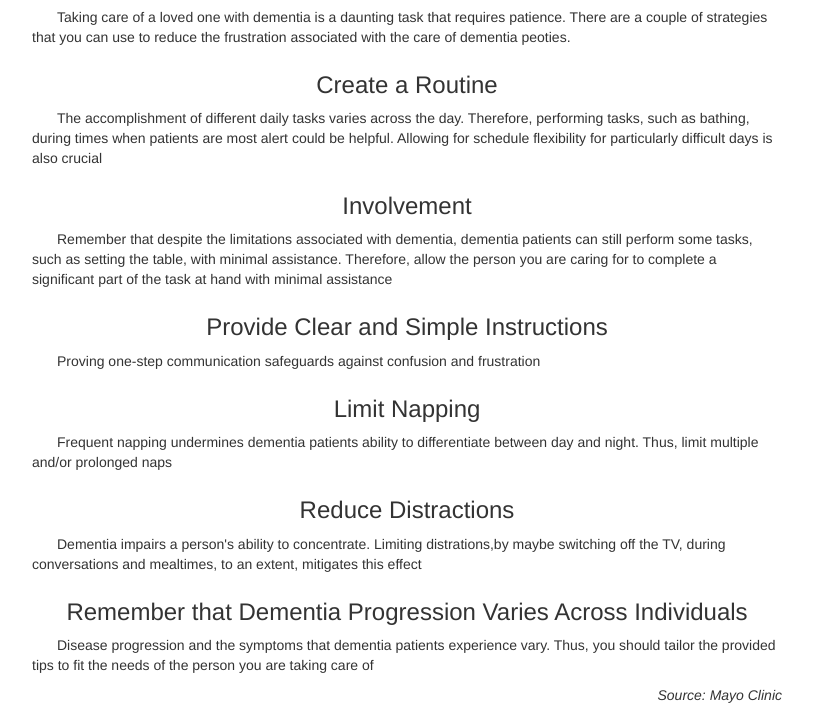
After one commit to Waithera-m/dementia-care-and-selfcare, a Flask app: page /dementia_care in a window 1280 px wide. The commit adds this page. Shown: the part 922-1637 px from the top of the page, without its empty margins (38-851 px from the left). Run offline with Flask 2, Linux system fonts and the light colour scheme; some libraries are stand-ins or nearby versions.

Commit message:
Create and style dementia care page; add template's link to navbar to ease navigation

```diff
--- a/app/main/views.py
+++ b/app/main/views.py
@@ -21,4 +21,15 @@ def dementia():
     '''
     dementia_list = get_topics('dementia')
 
-    return render_template('dementia.html',dementia_list=dementia_list)
+    title='news'
+
+    return render_template('dementia.html',dementia_list=dementia_list,title=title)
+
+@main.route('/dementia_care')
+def dementia_care():
+
+    '''
+    view function returns dementia_care template and its contents
+    '''
+    title = 'dementia care'
+    return render_template('dementia_care.html',title=title)
--- /dev/null
+++ b/app/templates/dementia_care.html
@@ -0,0 +1,42 @@
+{% extends 'base.html' %}
+
+{% block title %}
+    <link href="https://fonts.googleapis.com/css2?family=Exo&display=swap" rel="stylesheet">
+
+{% endblock %}
+
+{% block styles %}
+    {{super()}}
+    <link rel="stylesheet" href="{{url_for('static',filename='css/index.css')}}">
+
+{% endblock %}
+
+{% block content %}
+<div class="jumbotron">
+    <h1>Dementia Care</h1>
+</div>
+<div class="container">
+    <div class="row">
+        <h1 style="text-align: center;">Taking Care of a Loved One</h1>
+            <hr>
+            <img src="https://bit.ly/3fDTNWy" alt="elderly person and nurse" class="img-responsive" style="margin-bottom: 8px;">
+        <div class="col-md-8">
+            <p style="text-indent: 25px;">Taking care of a loved one with dementia is a daunting task that requires patience. There are a couple of strategies that you can use to reduce the frustration associated with the care of dementia peoties.</p>
+            <h3 style="font-weight: 550; text-align: center; margin-top: 25px">Create a Routine</h3>
+            <p style="text-indent: 25px;">The accomplishment of different daily tasks varies across the day. Therefore, performing tasks, such as bathing, during times when patients are most alert could be helpful. Allowing for schedule flexibility for particularly difficult days is also crucial</p>
+            <h3 style="font-weight: 550; text-align: center; margin-top: 25px">Involvement</h3>
+            <p style="text-indent: 25px;">Remember that despite the limitations associated with dementia, dementia patients can still perform some tasks, such as setting the table, with minimal assistance. Therefore, allow the person you are caring for to complete a significant part of the task at hand with minimal assistance</p>
+            <h3 style="font-weight: 550; text-align: center; margin-top: 25px;">Provide Clear and Simple Instructions</h3>
+            <p style="text-indent: 25px;">Proving one-step communication safeguards against confusion and frustration</p>
+            <h3 style="font-weight: 550; text-align: center; margin-top: 25px">Limit Napping</h3>
+            <p style="text-indent: 25px;">Frequent napping undermines dementia patients ability to differentiate between day and night. Thus, limit multiple and/or prolonged naps</p>
+            <h3 style="font-weight: 550; text-align: center; margin-top: 25px">Reduce Distractions</h3>
+            <p style="text-indent: 25px;">Dementia impairs a person's ability to concentrate. Limiting distrations,by maybe switching off the TV, during conversations and mealtimes, to an extent, mitigates this effect</p>
+            <h3 style="font-weight: 550; text-align: center; margin-top: 25px">Remember that Dementia Progression Varies Across Individuals</h3>
+            <p style="text-indent: 25px;">Disease progression and the symptoms that dementia patients experience vary. Thus, you should tailor the provided tips to fit the needs of the person you are taking care of</p>
+            <p style="text-align: right;"><i>Source: Mayo Clinic</i></p>
+        </div>
+        <div class="col-md-4"></div>
+    </div>
+</div>
+{% endblock %}
--- a/app/templates/navbar.html
+++ b/app/templates/navbar.html
@@ -13,6 +13,7 @@
             <ul class="nav navbar-nav">
               <li><a href="/">Home</a></li>
               <li><a href="{{url_for('.dementia')}}">News</a></li>
+              <li><a href="{{url_for('.dementia_care')}}">Dementia Care</a></li>
             </ul>
         </div>
     </div>
```
